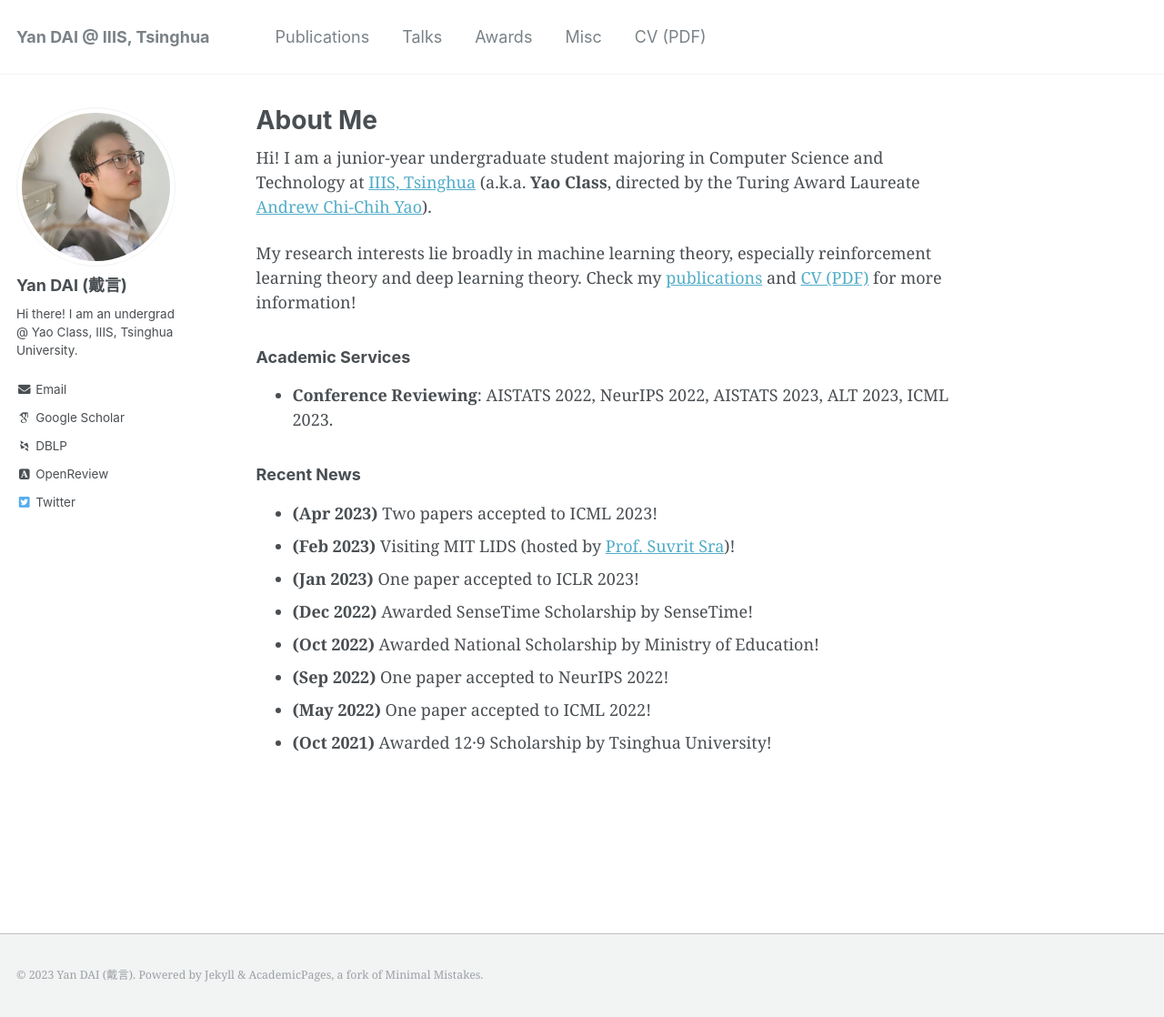
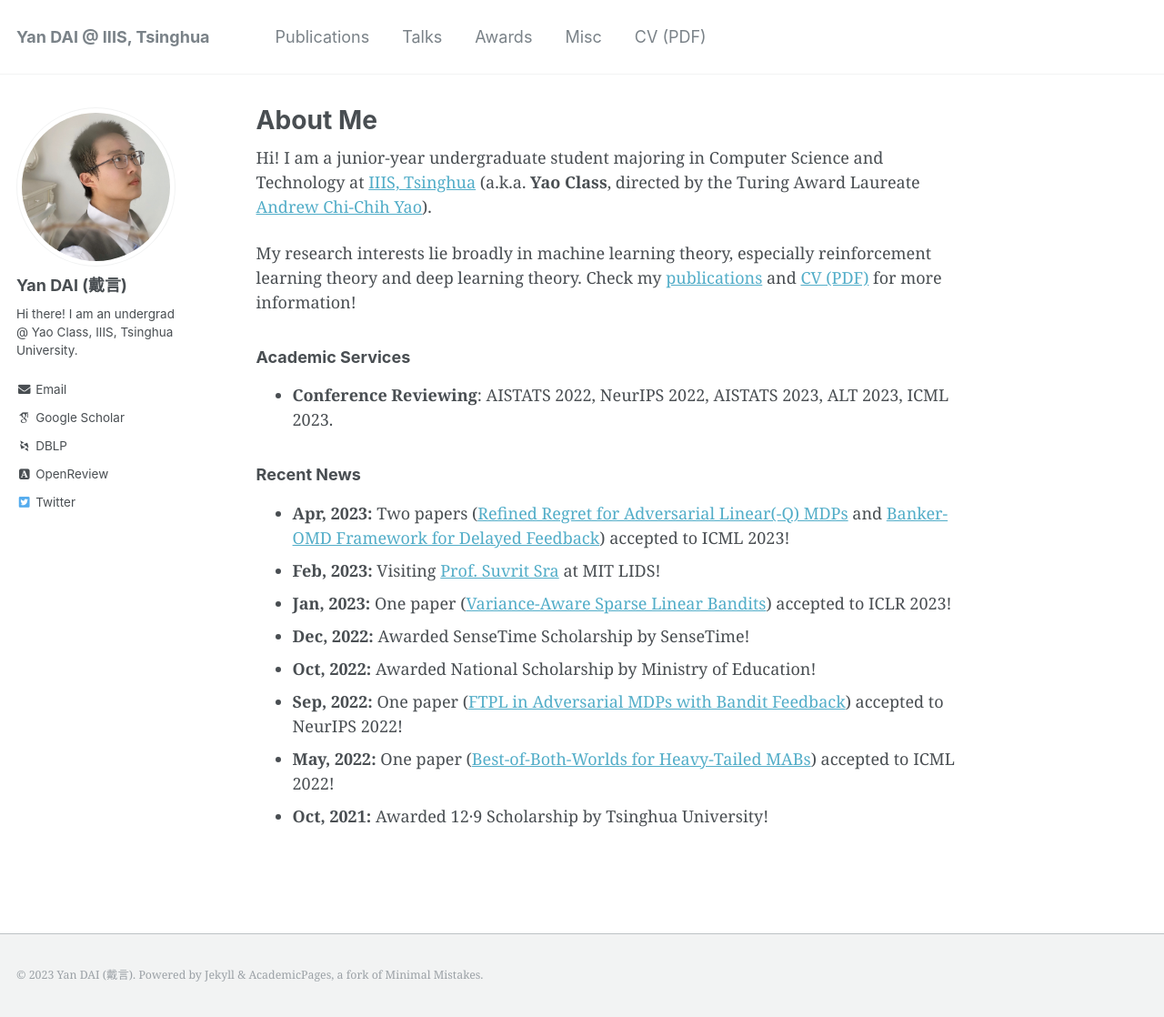
Before and after one commit to yandaichn/yandaichn.github.io, a Jekyll site: the page built from _pages/about.md, in a window 1280 px wide and 1118 px high. Shown: the whole window at 91% size. Built offline with Jekyll 4.4.1, drawn with Linux system fonts in a browser that asks for light colours; some web fonts are replaced.

Commit message:
Update news

```diff
--- a/_pages/about.md
+++ b/_pages/about.md
@@ -16,11 +16,11 @@ My research interests lie broadly in machine learning theory, especially reinfor
 * **Conference Reviewing**: AISTATS 2022, NeurIPS 2022, AISTATS 2023, ALT 2023, ICML 2023.
 
 ### Recent News
-* **(Apr 2023)** Two papers accepted to ICML 2023!
-* **(Feb 2023)** Visiting MIT LIDS (hosted by [Prof. Suvrit Sra](https://optml.mit.edu/index.html))!
-* **(Jan 2023)** One paper accepted to ICLR 2023!
-* **(Dec 2022)** Awarded SenseTime Scholarship by SenseTime!
-* **(Oct 2022)** Awarded National Scholarship by Ministry of Education!
-* **(Sep 2022)** One paper accepted to NeurIPS 2022!
-* **(May 2022)** One paper accepted to ICML 2022!
-* **(Oct 2021)** Awarded 12·9 Scholarship by Tsinghua University!
+* **Apr, 2023:** Two papers ([Refined Regret for Adversarial Linear(-Q) MDPs](https://arxiv.org/abs/2301.12942) and [Banker-OMD Framework for Delayed Feedback](https://arxiv.org/abs/2301.10500)) accepted to ICML 2023!
+* **Feb, 2023:** Visiting [Prof. Suvrit Sra](https://optml.mit.edu/index.html) at MIT LIDS!
+* **Jan, 2023:** One paper ([Variance-Aware Sparse Linear Bandits](https://arxiv.org/abs/2205.13450)) accepted to ICLR 2023!
+* **Dec, 2022:** Awarded SenseTime Scholarship by SenseTime!
+* **Oct, 2022:** Awarded National Scholarship by Ministry of Education!
+* **Sep, 2022:** One paper ([FTPL in Adversarial MDPs with Bandit Feedback](https://arxiv.org/abs/2205.13451)) accepted to NeurIPS 2022!
+* **May, 2022:** One paper ([Best-of-Both-Worlds for Heavy-Tailed MABs](https://arxiv.org/abs/2201.11921)) accepted to ICML 2022!
+* **Oct, 2021:** Awarded 12·9 Scholarship by Tsinghua University!
```
Also changed, not shown: _pages/publications.md (+5 -5 lines), _pages/talks.md (+10 -4 lines).
